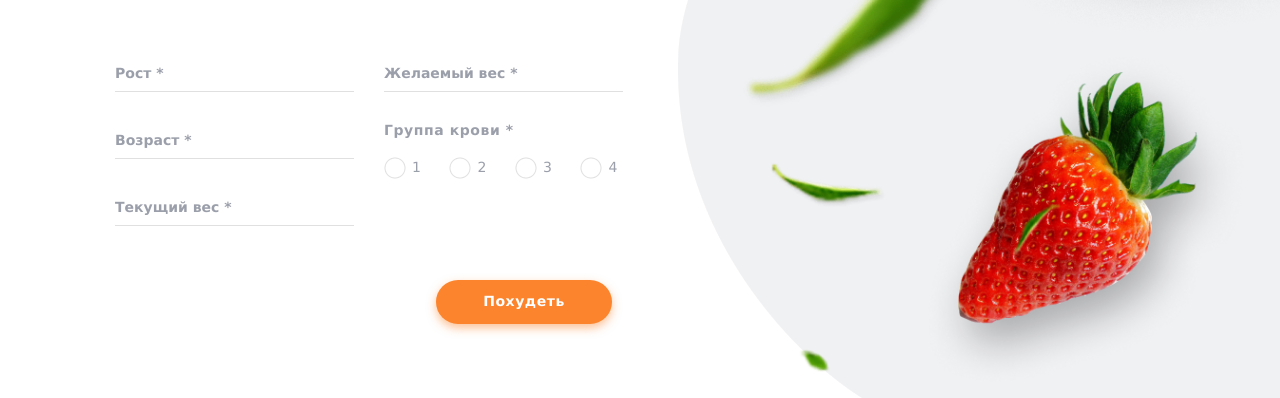
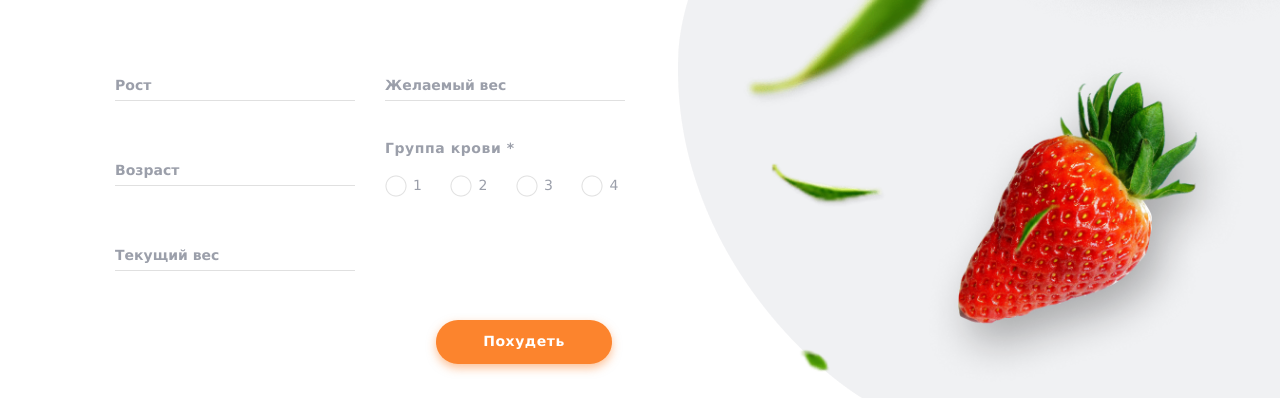
Before and after one commit to GrinchenkoD/fe-slim-mom, a React app: page / in a window 1280 px wide. Shown: the part 418-816 px from the top of the page. Built offline with nearby package versions, Linux system fonts and the light colour scheme; a web font is replaced by a local one.

Commit message:
add formcontrol to homepage form

```diff
--- a/src/components/Calculator/Calculator.jsx
+++ b/src/components/Calculator/Calculator.jsx
@@ -7,6 +7,7 @@ import Background from '../Background/Background';
 
 import styles from './Calculator.module.css';
 import calculatorSchema from './CalculatorSchema';
+import FormControl from '../FormControl/FormControl';
 
 const Calculator = ({title, onSubmit}) => {
   return (
@@ -32,7 +33,7 @@ const Calculator = ({title, onSubmit}) => {
         // }}
         >
           <Form className={styles.form}>
-            <Field
+            {/* <Field
               className={styles.inputName}
               name="height"
               type="number"
@@ -43,6 +44,7 @@ const Calculator = ({title, onSubmit}) => {
               component="span"
               name="height"
             />
+
             <Field
               className={styles.inputName}
               name="age"
@@ -75,6 +77,34 @@ const Calculator = ({title, onSubmit}) => {
               className={styles.errorName}
               component="span"
               name="desiredWeight"
+            /> */}
+            <FormControl
+              label="Рост"
+              name="height"
+              type="number"
+              id="height"
+              placeholder="Рост"
+            />
+            <FormControl
+              label="Возраст"
+              name="age"
+              type="number"
+              id="age"
+              placeholder="Возраст"
+            />
+            <FormControl
+              label="Текущий вес"
+              name="currentWeight"
+              type="number"
+              id="currentWeight"
+              placeholder="Текущий вес"
+            />
+            <FormControl
+              label="Желаемый вес"
+              name="desiredWeight"
+              type="number"
+              id="desiredWeight"
+              placeholder="Желаемый вес"
             />
             <div className={styles.radioTitle} id="my-radio-group">
               Группа крови *
--- a/src/components/Calculator/Calculator.module.css
+++ b/src/components/Calculator/Calculator.module.css
@@ -104,7 +104,7 @@
   .form {
     position: relative;
     width: 500px;
-    height: 200px;
+    height: 230px;
     flex-wrap: wrap;
     gap: 30px;
     padding-left: 17px;
@@ -113,7 +113,7 @@
   .button {
     position: absolute;
     left: 0;
-    top: 220px;
+    top: 270px;
   }
 }
 
@@ -132,6 +132,6 @@
   .button {
     position: absolute;
     left: 346px;
-    top: 225px;
+    top: 265px;
   }
 }
--- a/src/components/Calculator/CalculatorSchema.js
+++ b/src/components/Calculator/CalculatorSchema.js
@@ -1,7 +1,7 @@
 import * as Yup from 'yup';
 
 const calculatorSchema = Yup.object().shape({
-  height: Yup.number(),
+  height: Yup.number().required('Обязательное поле'),
   age: Yup.number().required('Обязательное поле'),
   currentWeight: Yup.number().required('Обязательное поле'),
   desiredWeight: Yup.number().required('Обязательное поле'),
--- a/src/components/FormControl/FormControl.module.css
+++ b/src/components/FormControl/FormControl.module.css
@@ -6,7 +6,8 @@
   padding: 1rem 0px 0px 0px;
   height: 55px;
   color: rgb(255, 0, 55);
-  margin: 0 auto 24px;
+  /* margin: 0 auto 24px; */
+  /* !!!!!!!!!!!!!!!!!!!!!!!!!!!!!!!!!!!!! */
 }
 .label {
   position: absolute;
```
Lines whose indentation alone changed are shown as unchanged.
